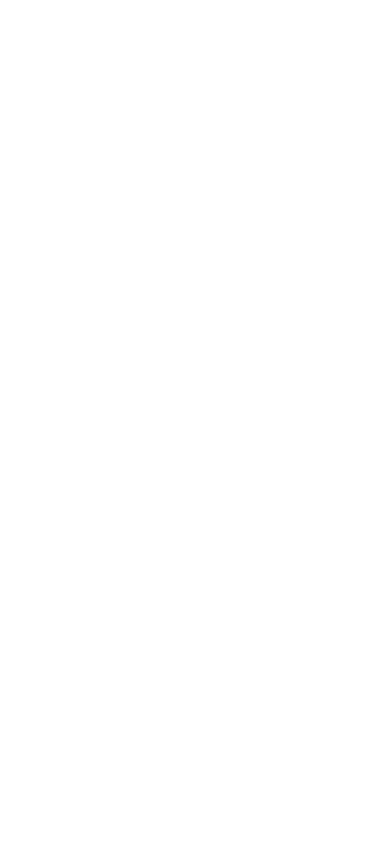
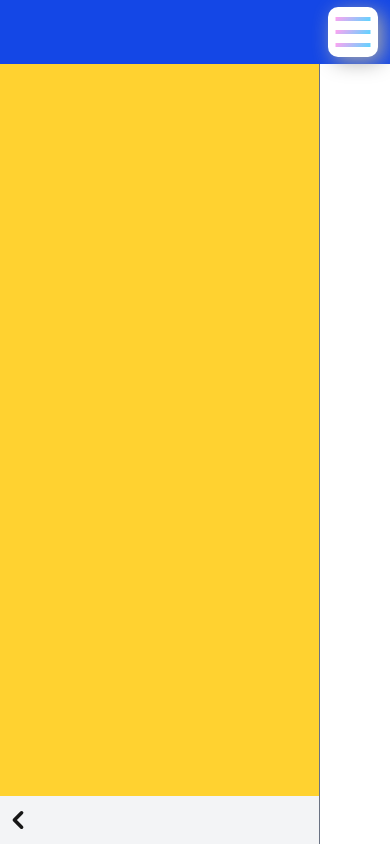
Before and after one commit to live-first/cloud-funding, a Next.js app: page / in a window 390 px wide. Shown: the top 868 px of the page. After the commit the page ends 844 px from the top, so only its background shows below. Built offline with nearby package versions, Linux system fonts and the light colour scheme.

Commit message:
ヘッダー

```diff
--- a/src/app/globals.css
+++ b/src/app/globals.css
@@ -38,3 +38,7 @@
   color: var(--foreground);
   font-family: Arial, Helvetica, sans-serif;
 }
+
+button, a {
+  cursor: pointer;
+}
--- a/src/app/page.tsx
+++ b/src/app/page.tsx
@@ -1,7 +1,8 @@
-import { SingleViewLayout } from '@/lf-layouts/SingleViewLayout'
-import { GlobalHeader } from '@/lf-templates/header/GlobalHeader'
+import { LeftMenuLayout } from '@/lf-layouts/LeftMenuLayout'
+import { GlobalHeader } from '@/lf-views/header/GlobalHeader'
 import { HomeView } from '@/lf-views/home'
+import { LeftMenuView } from '@/lf-views/leftMenu'
 
 export default function Home() {
-  return <SingleViewLayout header={<GlobalHeader />} main={<HomeView />} />
+  return <LeftMenuLayout header={<GlobalHeader />} left={<LeftMenuView />} main={<HomeView />} />
 }
--- /dev/null
+++ b/src/lf-layouts/LeftMenuLayout.tsx
@@ -0,0 +1,54 @@
+'use client'
+
+import { cn } from '@/lf-components/utils'
+import { ReactNode, useState } from 'react'
+import { HiChevronLeft, HiChevronRight } from 'react-icons/hi'
+
+export type LayoutProps = {
+  header: ReactNode
+  left: ReactNode
+  main?: ReactNode
+  footer?: ReactNode
+}
+
+export const LeftMenuLayout = (props: LayoutProps) => {
+  const { header, left, main, footer } = props
+  const [open, isOpen] = useState<boolean>(true)
+
+  return (
+    <>
+      <header className='fixed w-full h-16 z-50'>{header}</header>
+      <main className='min-h-full flex'>
+        <div
+          className={cn(
+            open ? 'w-80' : 'w-14',
+            'flex flex-col h-dvh bg-gray-100 border-r border-gray-500 relative',
+          )}
+        >
+          {open ? (
+            <div className='flex w-full h-full pt-16'>
+              {left}
+            </div>
+          ) : (
+            <button className='w-full h-full  text-4xl' onClick={() => isOpen(true)}>
+              <HiChevronRight />
+            </button>
+          )}
+          <button
+            className={cn(
+              open ? 'absolute w-80 bottom-0 left-0' : 'hidden',
+              'w-full h-12 text-center text-4xl bg-gray-100',
+            )}
+            onClick={() => isOpen(false)}
+          >
+            <HiChevronLeft />
+          </button>
+        </div>
+        <div className='flex flex-col pt-16'>
+          {main}
+        </div>
+      </main>
+      <footer>{footer}</footer>
+    </>
+  )
+}
--- a/src/lf-templates/header/GlobalHeader.tsx
+++ /dev/null
@@ -1,3 +0,0 @@
-export const GlobalHeader = () => {
-  return <></>
-}
--- /dev/null
+++ b/src/lf-templates/header/index.tsx
@@ -0,0 +1,43 @@
+'use client'
+
+import { ReactNode, useState } from 'react'
+import './style.css'
+import { cn } from '@/lf-components/utils'
+
+export type HeaderProps = {
+  left: ReactNode
+  pcView: ReactNode
+  spView: ReactNode
+}
+
+export const Header = (props: HeaderProps) => {
+  const [isShow, setShow] = useState<boolean>(false)
+  const { left, pcView, spView } = props
+
+  return (
+    <div className={cn('flex w-full h-full pl-3 justify-between items-center bg-blue-700')}>
+      {left}
+
+      <div className='hidden md:flex'>{pcView}</div>
+      <button
+        className={cn(
+          'flex flex-col md:hidden hamburger-menu items-center mr-3',
+          isShow ? 'active' : '',
+        )}
+        id='menu01'
+        onClick={() => setShow(!isShow)}
+      >
+        <span></span>
+        <span></span>
+        <span></span>
+      </button>
+      {isShow ? (
+        <div className='absolute top-0 left-0 w-dvw h-dvh bg-menu-sp md:hidden overflow-scroll pb-4'>
+          {spView}
+        </div>
+      ) : (
+        <></>
+      )}
+    </div>
+  )
+}
--- /dev/null
+++ b/src/lf-templates/header/style.css
@@ -0,0 +1,61 @@
+.bg-menu-sp {
+  background-image: linear-gradient(154deg, rgba(251, 213, 251, 1), rgba(149, 233, 243, 1));
+}
+
+.hamburger-menu {
+  position: relative;
+  width: 50px;
+  height: 50px;
+  cursor: pointer;
+  z-index: 100;
+  background-color: #ffffff;
+  border-radius: 10px;
+  box-shadow: 5px 5px 20px 0 #a8a8a8;
+}
+.hamburger-menu > span {
+  position: absolute;
+  left: 50%;
+  transform: translateX(-50%);
+  width: 35px;
+  height: 4px;
+  background: linear-gradient(135deg, rgb(92, 212, 255) 0%, rgb(255, 163, 240) 100%) 0px 0px / 100%
+    100%;
+  background: -webkit-linear-gradient(135deg, rgb(92, 212, 255) 0%, rgb(255, 163, 240) 100%) 0px
+    0px / 100% 100%;
+}
+.hamburger-menu,
+.hamburger-menu > span {
+  transition: all 0.4s;
+}
+.hamburger-menu > span:nth-child(1) {
+  top: 20%;
+}
+.hamburger-menu > span:nth-child(2) {
+  top: 50%;
+  transform: translateX(-50%) translateY(-50%);
+}
+.hamburger-menu > span:nth-child(3) {
+  bottom: 20%;
+}
+
+/* --- アニメーションパターン --- */
+#menu01.active span {
+  left: 0;
+}
+#menu01.active span:nth-of-type(1) {
+  transform: translateX(7px) translateY(12px) rotate(-45deg);
+}
+#menu01.active span:nth-of-type(2) {
+  left: 200%;
+  opacity: 0;
+  transform: translateY(10px);
+  animation: active-menu01-bar01 0.8s forwards;
+}
+@keyframes active-menu01-bar01 {
+  100% {
+    height: 0;
+  }
+}
+#menu01.active span:nth-of-type(3) {
+  transform: translateX(8px) translateY(-14px) rotate(45deg);
+}
--- /dev/null
+++ b/src/lf-views/header/GlobalHeader.tsx
@@ -0,0 +1,22 @@
+import { Header } from '@/lf-templates/header'
+import Link from 'next/link'
+import { HiOutlineUser, HiOutlineCog } from 'react-icons/hi'
+
+export const GlobalHeader = () => {
+  return (
+    <Header
+      left={<div></div>}
+      pcView={
+        <div className='flex py-1 gap-3 bg-white pl-12 pr-3 rounded-l-full text-5xl'>
+          <Link href='/'>
+            <HiOutlineUser />
+          </Link>
+          <Link href='/'>
+            <HiOutlineCog />
+          </Link>
+        </div>
+      }
+      spView={<div className='flex flex-col gap-6 pt-16 px-4'></div>}
+    />
+  )
+}
--- /dev/null
+++ b/src/lf-views/leftMenu/index.tsx
@@ -0,0 +1,3 @@
+export const LeftMenuView = () => {
+  return <div className='w-full h-full bg-amber-300'></div>
+}
--- /dev/null
+++ b/src/store/useStore.tsx
@@ -0,0 +1,32 @@
+export const useStore = (key: string) => {
+  const getItem = (key: string) => {
+    if (typeof window !== 'undefined') {
+      return localStorage.getItem(key)
+    }
+  }
+  const setItem = (item: object | string | number) => {
+    if (typeof window !== 'undefined') {
+      const obj = JSON.stringify(item)
+      localStorage.setItem(key, obj)
+    }
+  }
+
+  const removeItem = () => {
+    if (typeof window !== 'undefined') {
+      localStorage.removeItem(key)
+    }
+  }
+
+  const clearItem = () => {
+    if (typeof window !== 'undefined') {
+      localStorage.clear()
+    }
+  }
+
+  return {
+    getItem,
+    setItem,
+    removeItem,
+    clearItem,
+  }
+}
```
